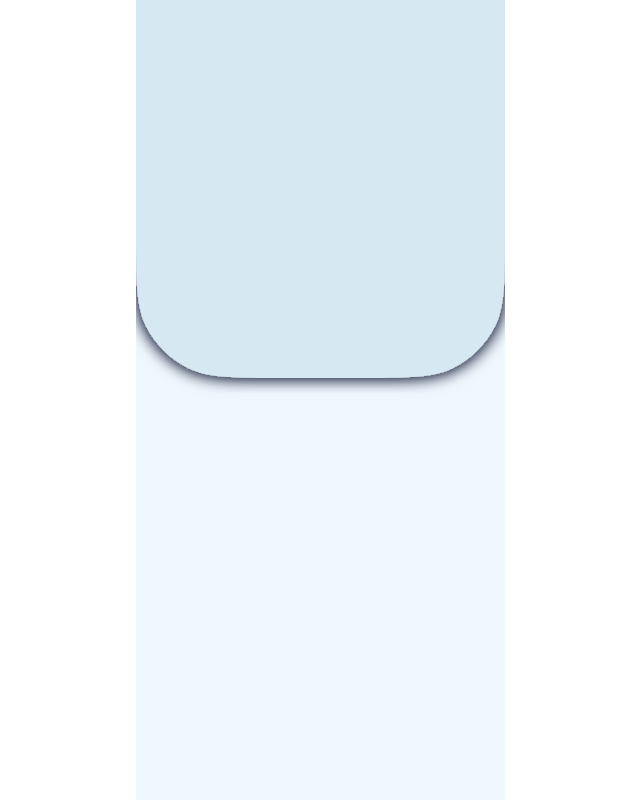
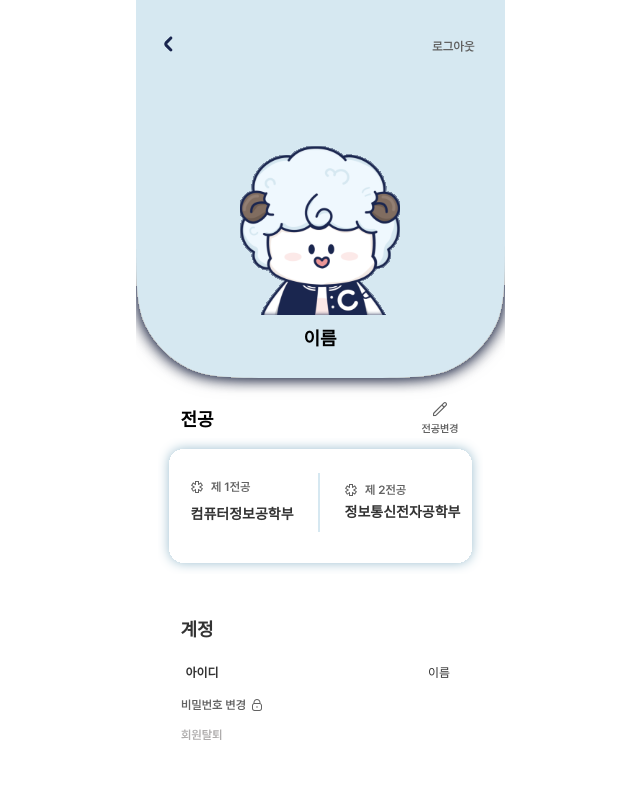
Before and after one commit to catholichak2024/cathak_web, a React (Create React App) app: page /mypage in a window 1280 px wide. Shown: the whole page, without its empty margins (320-960 px from the left). Built offline with nearby package versions, Linux system fonts and the light colour scheme.

Commit message:
메인페이지 구현(디자인만)

```diff
--- a/src/pages/Home/Home.tsx
+++ b/src/pages/Home/Home.tsx
@@ -72,8 +72,8 @@ const Home: React.FC = () => {
                 총 성적
             </S.TextWithIcon>
             <S.TotalGradeText>
-              <S.LargeNumber2>0</S.LargeNumber2>   {/* 큰 숫자 */}
-              <S.SmallNumber2>/ 4.5</S.SmallNumber2> {/* 작은 숫자 */}
+              <S.LargeNumber2>0</S.LargeNumber2>
+              <S.SmallNumber2>/ 4.5</S.SmallNumber2>
             </S.TotalGradeText>
             <S.HomeHapRectangle2 src={homeHapRectangle2} alt="home hap rectangle2" />
           </S.HomeHapRectangle2Block>
@@ -84,8 +84,8 @@ const Home: React.FC = () => {
                 전공 성적
             </S.TextWithIcon>
             <S.TotalGradeText>
-              <S.LargeNumber2>0</S.LargeNumber2>   {/* 큰 숫자 */}
-              <S.SmallNumber2>/ 4.5</S.SmallNumber2> {/* 작은 숫자 */}
+              <S.LargeNumber2>0</S.LargeNumber2>
+              <S.SmallNumber2>/ 4.5</S.SmallNumber2>
             </S.TotalGradeText>
             <S.HomeHapRectangle2 src={homeHapRectangle2} alt="home hap rectangle2" />
           </S.HomeHapRectangle2Block>
--- a/src/pages/MyPage/MyPage.tsx
+++ b/src/pages/MyPage/MyPage.tsx
@@ -1,15 +1,79 @@
 import React from 'react';
 import * as S from './Styles';
-import myRectangle from '../../assets/my_image/my_big_rectangle.svg'
+import Header from '../../components/Header/Header';
+import myBigRectangle from '../../assets/my_image/my_big_rectangle.svg';
+import myHayangi from '../../assets/my_image/my_hayangi.svg';
+import myDelete from '../../assets/my_image/my_delete.svg';
+import myLogout from '../../assets/my_image/my_logout.svg';
+import myPassword from '../../assets/my_image/my_password.svg';
+import myRectangle from '../../assets/my_image/my_rectangle.svg';
+import myMajorChange from '../../assets/my_image/my_major_change.svg';
+import majorOne from '../../assets/my_image/major_one.svg';
+import majorTwo from '../../assets/my_image/major_two.svg';
+
 
 const MyPage: React.FC = () => {
   return (
     <S.Layout>
+
+      <div style={{ position: 'absolute', top: 0, width: '100%', zIndex: 1000, display: 'flex', justifyContent: 'space-between'}}>
+        <Header backarrow={true} />
+        <img src={myLogout} alt="my logout" style={{width: '43px', height: '13px', position: 'absolute', top: '40px', right: '30px'}} />
+      </div>
+
       <S.Top>
-        <S.MyRectangle src={myRectangle} alt="my rectangle" />
+        <S.MyBigRectangle>
+          <S.MainImage src={myBigRectangle} alt="my big rectangle" />
+          <S.MyHayangi src={myHayangi} alt="my hayangi" />
+          <S.NameText>이름</S.NameText>
+        </S.MyBigRectangle>
       </S.Top>
+
+      <S.TextImageContainer>
+        <S.MajorText>전공</S.MajorText>
+        <S.MyMajorChange src={myMajorChange} alt="right image" />
+      </S.TextImageContainer>
+
+      <S.MajorRectangleContainer>
+        <S.MajorRectangle src={myRectangle} alt="Major image" />
+        <S.OverlayContainer>
+          <S.ImageContainer>
+            <S.MajorImage1 src={majorOne} alt="First Image" />
+            <S.MajorText1>컴퓨터정보공학부</S.MajorText1>
+          </S.ImageContainer>
+
+          <S.Divider />
+
+          <S.ImageContainer>
+            <S.MajorImage2 src={majorTwo} alt="Second Image" />
+            <S.MajorText2>정보통신전자공학부</S.MajorText2>
+          </S.ImageContainer>
+        </S.OverlayContainer>
+      </S.MajorRectangleContainer>
+
+
+      <S.Account>
+        <S.AccountTitle>계정</S.AccountTitle>
+      </S.Account>
+
+      <S.IdContainer>
+        <S.IdText>아이디</S.IdText>
+        <S.IdNameText>이름</S.IdNameText>
+      </S.IdContainer>
+
+      <S.Bottom>
+        <S.ImageWrapper>
+          <S.MyPassword src={myPassword} alt="First image" />
+        </S.ImageWrapper>
+
+        <S.ImageWrapper>
+          <S.MyDelete src={myDelete} alt="Second image" />
+        </S.ImageWrapper>
+      </S.Bottom>
+
     </S.Layout>
   )
 }
 
+
 export default MyPage;
--- a/src/pages/MyPage/Styles.ts
+++ b/src/pages/MyPage/Styles.ts
@@ -1,33 +1,220 @@
 import styled from 'styled-components';
 
 export const Layout = styled.div`
+  position: relative;
   display: flex;
   flex-direction: column;
   align-items: center;
-  justify-content: center;
-  height: auto;
-  background-color: backbasic;
+  justify-content: flex-start;
+  height: 100vh;
+  background-color: white;
   color: #333;
-
-  h1 {
-    font-size: 2.5rem;
-    margin: 0;
-    padding: 20px;
-    text-align: center;
-  }
 `;
 
 export const Top = styled.div`
   width: 100%;
   display: flex;
-  justify-content: center;
-  align-items: center;
+  justify-content: flex-start;
+  align-items: flex-start;
 `;
 
-export const MyRectangle = styled.img`
+export const MyBigRectangle = styled.div`
+  width: 100%;
+  height: auto;
+  position: relative;
+  display: flex;
+  justify-content: center;
+  align-items: flex-end;
+`;
+
+export const MainImage = styled.img`
   width: 100%;
   height: auto;
   object-fit: cover;
   z-index: 1;
   filter: drop-shadow(0 0 5px rgba(0, 0, 0, 0.5));
 `;
+
+export const MyHayangi = styled.img`
+  width: auto;
+  height: auto;
+  bottom: 20%;
+  position: absolute;
+  z-index: 2;
+`;
+
+export const NameText = styled.div`
+  position: absolute;
+  font-size: 18px;
+  font-weight: bold;
+  color: black;
+  bottom: 11%;
+  z-index: 2;
+`;
+
+export const TextImageContainer = styled.div`
+  display: flex;
+  justify-content: space-between;
+  align-items: center;
+  width: 100%;
+  gap: 5px;
+  margin-top: 5px;
+`;
+
+export const MajorText = styled.div`
+  font-size: 18px;
+  font-weight: bold;
+  color: black;
+  margin-left: 45px;
+`;
+
+export const MyMajorChange = styled.img`
+  width: 40px;
+  height: 40px;
+  margin-right: 45px;
+`;
+
+export const Major = styled.div`
+  position: absolute;
+  top: 55%;
+  display: flex;
+  justify-content: center;
+  padding-bottom: 15px;
+  // border-bottom: 1px solid #AED3EC;
+  z-index: 4;
+`;
+
+export const MajorRectangleContainer = styled.div`
+  position: relative;
+  width: 325px;
+  height: auto;
+  overflow: hidden;
+`;
+
+export const MajorRectangle = styled.img`
+  width: 325px;
+  height: auto;
+  object-fit: cover;
+`;
+
+export const OverlayContainer = styled.div`
+  position: absolute;
+  top: 10%;
+  left: 4%;
+  width: 310px;
+  height: 100px;
+  display: flex;
+  justify-content: space-between;
+  align-items: center;
+  padding: 0 20px;
+  overflow: hidden;
+  box-sizing: border-box;
+`;
+
+export const ImageContainer = styled.div`
+  display: flex;
+  flex-direction: column;
+  align-items: start;
+`;
+
+export const MajorImage1 = styled.img`
+  width: auto;
+  height: auto;
+  object-fit: cover;
+`;
+
+export const MajorImage2 = styled.img`
+  width: auto;
+  height: auto;
+  object-fit: cover;
+`;
+
+
+export const MajorText1 = styled.div`
+  font-size: 14px;
+  font-color: #1A264F;
+  font-weight: bold;
+  margin-top: 10px;
+  text-align: center;
+`;
+
+export const MajorText2 = styled.div`
+  font-size: 14px;
+  margin-top: 5px;
+  text-align: center;
+  font-color: #1A264F;
+  font-weight: bold;
+`;
+
+export const Divider = styled.div`
+  height: 59px;
+  width: 2px;
+  background-color: #D6E8F1;
+  margin: 0 20px;
+`;
+
+export const Account = styled.div`
+  position: absolute;
+  display: flex;
+  align-items: center;
+  width: 100%;
+  top: 75%;
+  left: 45px;
+`;
+
+export const AccountTitle = styled.div`
+  font-size: 18px;
+  font-weight: bold;
+  justify-content: center;
+  margin-top: 15px;
+`;
+
+export const IdContainer = styled.div`
+  display: flex;
+  justify-content: space-between;
+  width: 320px;
+  position: absolute;
+  bottom: 120px;
+  align-items: start;
+`;
+
+export const IdText = styled.span`
+  font-size: 12px;
+  font-weight: 600;
+  margin-left: 25.5px;
+`;
+
+export const IdNameText = styled.span`
+  font-size: 12px;
+  z-index: 1;
+  margin-right: 30px;
+`;
+
+export const Bottom = styled.div`
+  position: absolute;
+  left: 30px;
+  bottom: 30px;
+  width: 400px;
+  padding: 15px;
+  display: flex;
+  flex-direction: column;
+  justify-content: flex-start;
+  align-items: start;
+`;
+
+export const ImageWrapper = styled.div`
+  width: auto;
+  margin-bottom: 10px;
+`;
+
+export const MyPassword = styled.img`
+  width: auto;
+  height: auto;
+  object-fit: contain;
+`;
+
+export const MyDelete = styled.img`
+  width: auto;
+  height: auto;
+  object-fit: contain;
+`;
```
Also changed, not shown: src/assets/my_image/major_one.svg (added), src/assets/my_image/major_two.svg (added).
